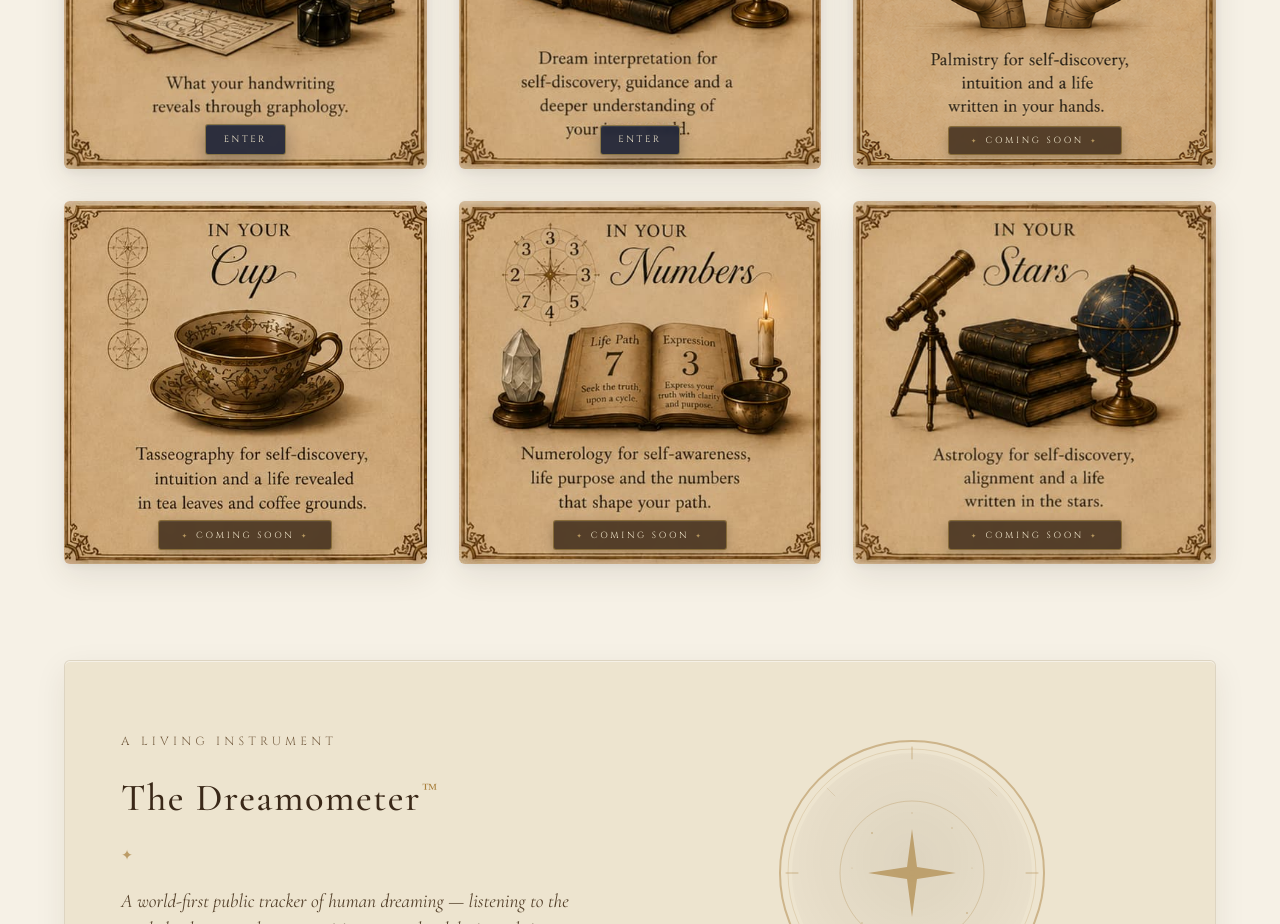
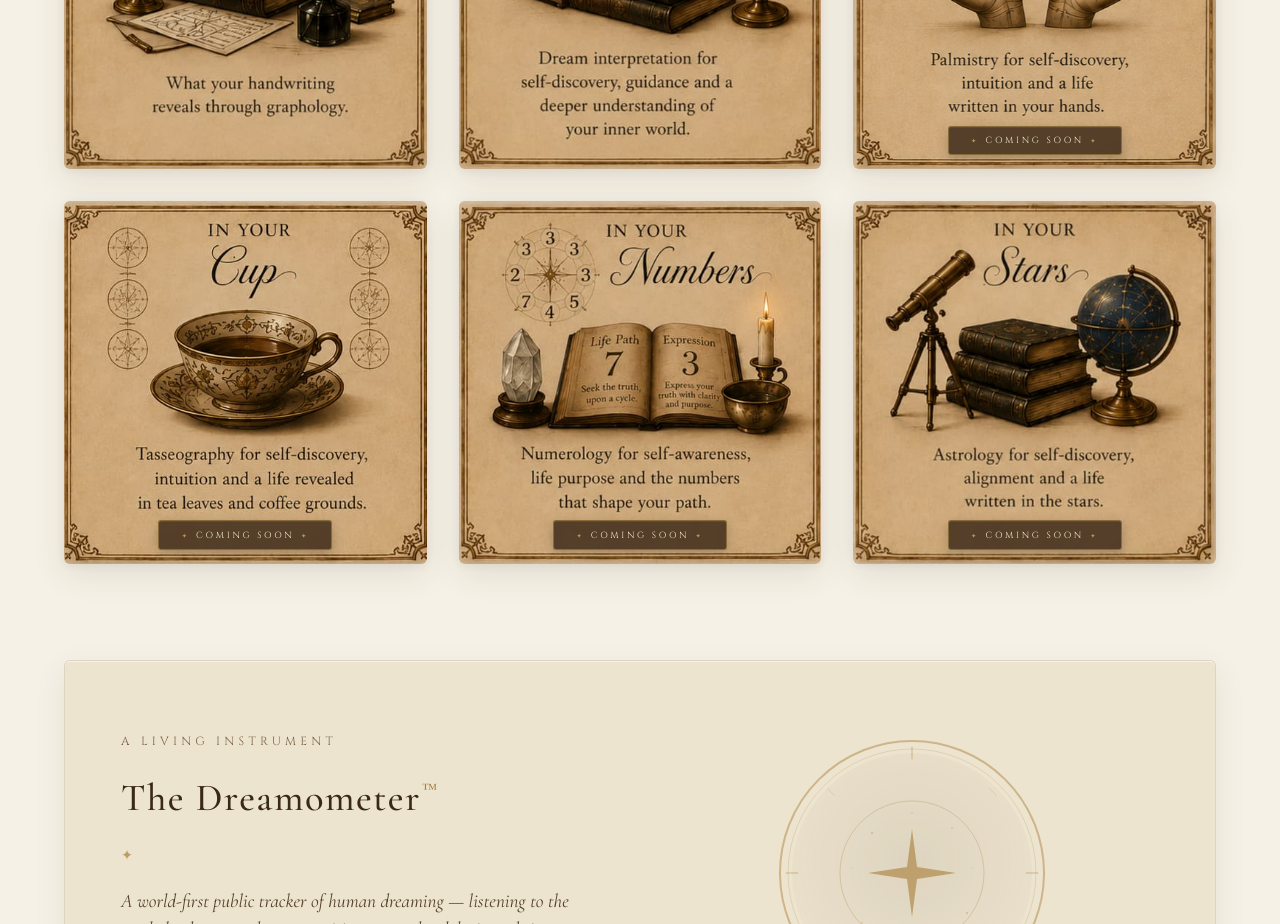
Before and after one commit to NIONICCI/insideyourlibrary, a website: page metaphysical-wing.html in a window 1280 px wide. Shown: the part 1020-1944 px from the top of the page. Drawn offline with nearby package versions, Linux system fonts and the light colour scheme; a web font is replaced by a local one.

Commit message:
Update metaphysical-wing.html

```diff
--- a/metaphysical-wing.html
+++ b/metaphysical-wing.html
@@ -751,9 +751,6 @@
     <a href="https://inyourhands.app" target="_blank" rel="noopener" class="tile-card is-live reveal" aria-label="Enter In Your Handwriting">
       <div class="tile-image">
         <img src="tile-handwriting.jpg" alt="In Your Handwriting — quill, ink, and old books on parchment" loading="lazy" decoding="async">
-        <div class="tile-overlay">
-          <span class="tile-enter">Enter</span>
-        </div>
       </div>
     </a>
 
@@ -761,9 +758,6 @@
     <a href="https://inyourdreams.app" target="_blank" rel="noopener" class="tile-card is-live reveal" aria-label="Enter In Your Dreams">
       <div class="tile-image">
         <img src="tile-dreams.jpg" alt="In Your Dreams — stacked leather dream books and a single candle beneath a crescent moon" loading="lazy" decoding="async">
-        <div class="tile-overlay">
-          <span class="tile-enter">Enter</span>
-        </div>
       </div>
     </a>
 
```
